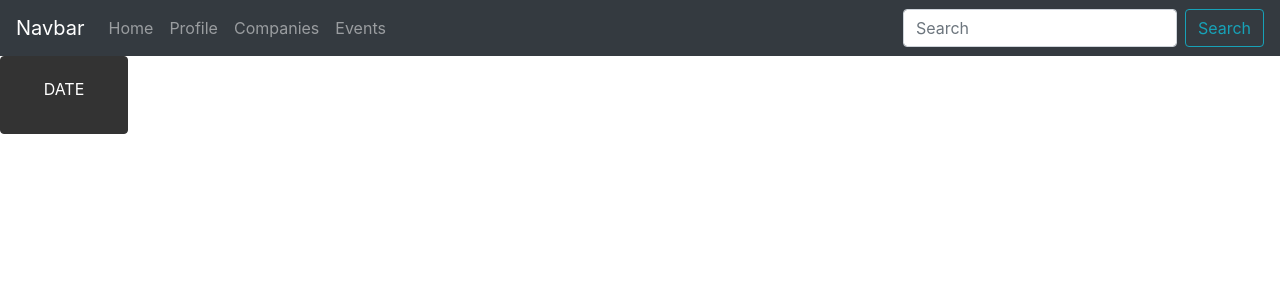
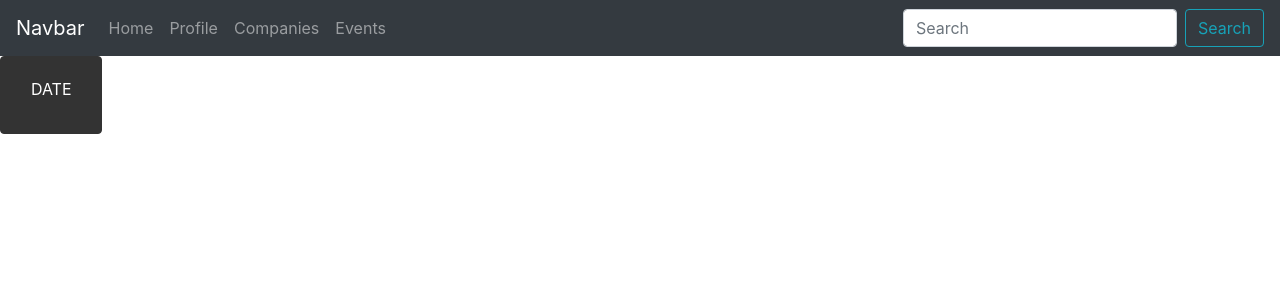
Before and after one commit to chupzi/stickwithIT, a React (Create React App) app in the folder swi-app/: page / in a window 1280 px wide. Shown: the top 300 px of the page. Built offline with nearby package versions, Linux system fonts and the light colour scheme.

Commit message:
box size

```diff
--- a/swi-app/src/Components/Card/styles.css
+++ b/swi-app/src/Components/Card/styles.css
@@ -2,7 +2,7 @@
     width: 80%;
 }
 .box {
-    width: 10%
+    width: 8%
 }
 .Card {
     /* width: 40%; */
```
